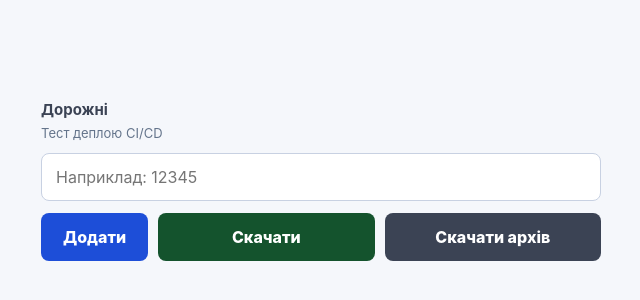
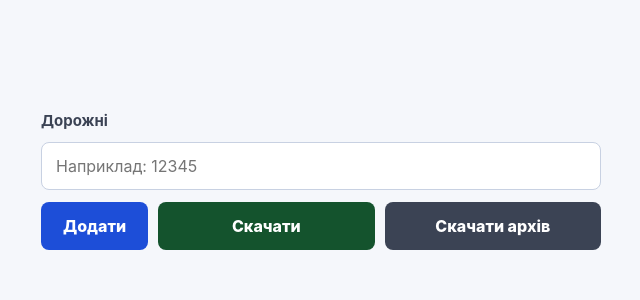
Before and after one commit to anton-taranukha/raf_downloader, a Vue app in the folder frontend/: page / in a window 1280 px wide. Shown: the part 220-520 px from the top of the page, without its empty margins (319-959 px from the left). Built offline with nearby package versions, Linux system fonts and the light colour scheme.

Commit message:
Remove deploy test marker

```diff
--- a/frontend/src/App.vue
+++ b/frontend/src/App.vue
@@ -131,7 +131,6 @@ function getDownloadFileName(response) {
     <section class="download-panel" aria-labelledby="page-title">
       <form class="download-form" @submit.prevent="downloadFiles(false)">
         <label id="page-title" class="file-label" for="file-name-0">Дорожні</label>
-        <p class="deploy-marker">Тест деплою CI/CD</p>
 
         <div class="file-list">
           <div
--- a/frontend/src/styles.css
+++ b/frontend/src/styles.css
@@ -42,12 +42,6 @@ input {
   color: #3b4354;
   font-size: 15px;
   font-weight: 700;
-}
-
-.deploy-marker {
-  margin: -6px 0 0;
-  color: #64748b;
-  font-size: 13px;
 }
 
 .file-list {
```
